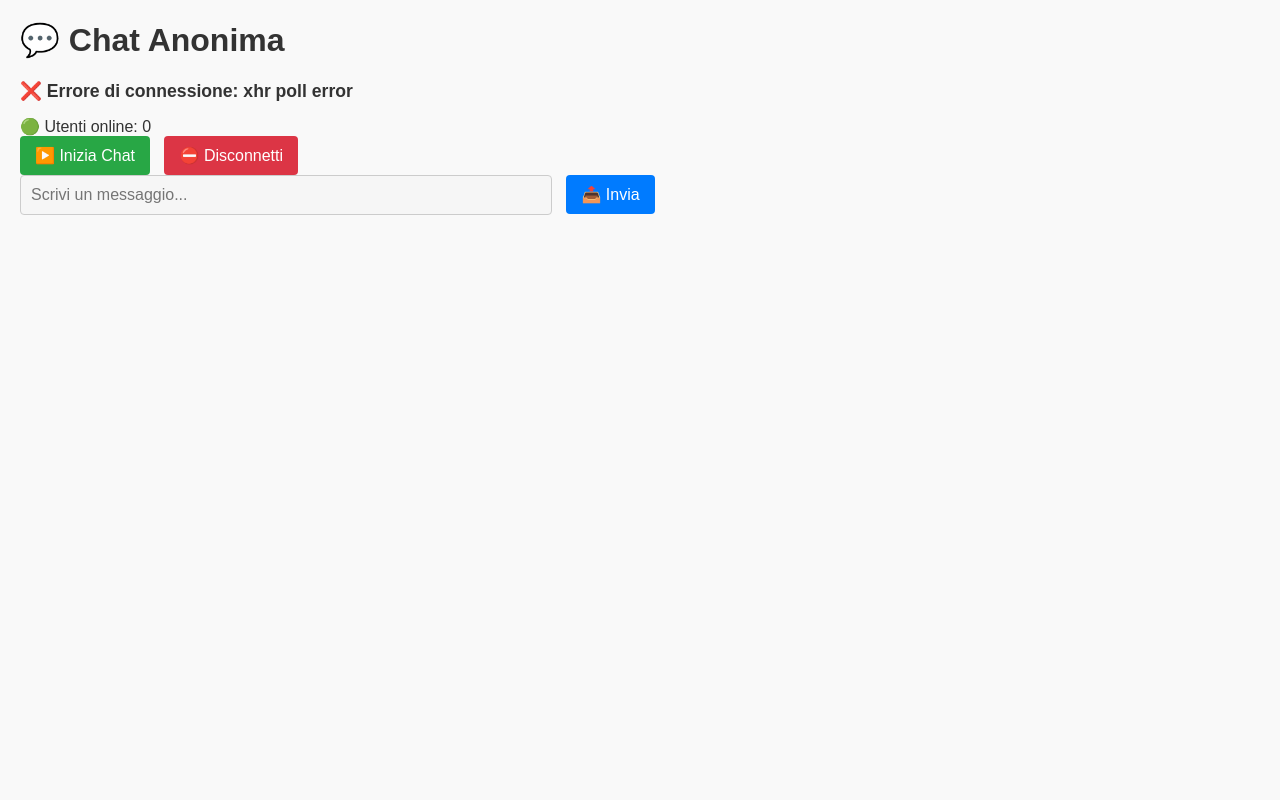
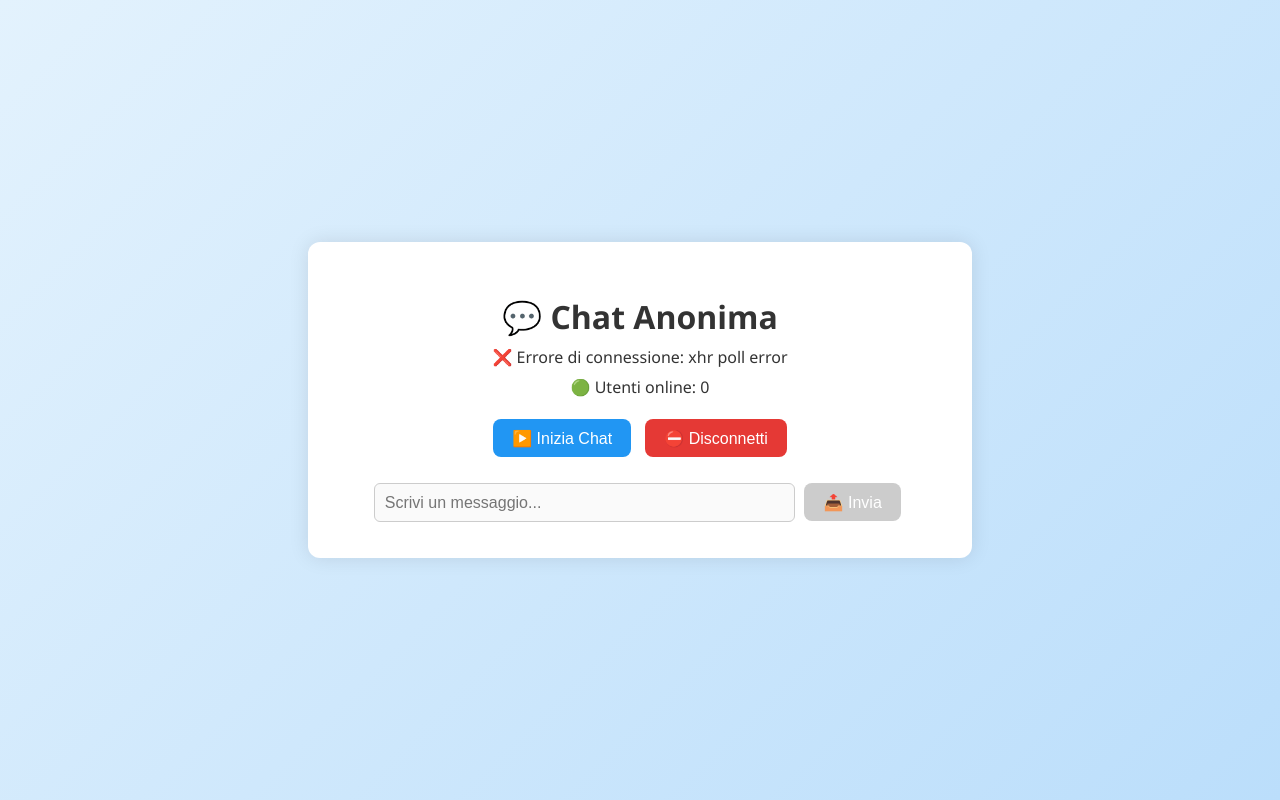
Before and after one commit to anto0102/Chattingita, a plain HTML site: page public/index.html in a window 1280 px wide. Drawn offline with nearby package versions, Linux system fonts and the light colour scheme; no server answers.

Commit message:
Update style.css

```diff
--- a/public/style.css
+++ b/public/style.css
@@ -1,46 +1,52 @@
 body {
-    font-family: Arial, sans-serif;
-    background: #f9f9f9;
+  margin: 0;
+  font-family: 'Segoe UI', Tahoma, Geneva, Verdana, sans-serif;
+  background: linear-gradient(135deg, #e3f2fd, #bbdefb);
   color: #333;
-    margin: 20px;
+  display: flex;
+  align-items: center;
+  justify-content: center;
+  height: 100vh;
 }
 
-#status {
-    margin-bottom: 15px;
-    font-weight: bold;
-    font-size: 1.1em;
+.container {
+  text-align: center;
+  max-width: 600px;
+  width: 90%;
+  background: white;
+  padding: 2rem;
+  border-radius: 12px;
+  box-shadow: 0 0 20px rgba(0,0,0,0.1);
+  animation: fadeIn 1s ease;
 }
 
-#chat {
-    border: 1px solid #ccc;
-    background: white;
-    height: 300px;
-    width: 100%;
-    max-width: 600px;
-    overflow-y: auto;
-    padding: 10px;
-    margin-bottom: 15px;
-    display: none; /* inizialmente nascosto */
-    box-shadow: 0 2px 5px rgba(0,0,0,0.1);
+h1 {
+  margin-bottom: 0.5rem;
 }
 
-#input {
-    width: calc(100% - 90px);
-    max-width: 510px;
-    padding: 10px;
-    font-size: 1em;
-    margin-right: 10px;
-    border: 1px solid #ccc;
-    border-radius: 4px;
+#status, #onlineCounter {
+  font-size: 1rem;
+  margin: 0.5rem 0;
+}
+
+#controls {
+  margin: 1rem 0;
 }
 
 button {
-    padding: 10px 15px;
-    font-size: 1em;
+  background-color: #2196f3;
+  color: white;
   border: none;
-    border-radius: 4px;
+  padding: 0.6rem 1.2rem;
+  border-radius: 8px;
+  margin: 0.3rem;
+  font-size: 1rem;
   cursor: pointer;
-    transition: background-color 0.2s ease;
+  transition: background-color 0.3s;
+}
+
+button:hover:not(:disabled) {
+  background-color: #1976d2;
 }
 
 button:disabled {
@@ -48,35 +54,54 @@ button:disabled {
   cursor: not-allowed;
 }
 
-#startBtn {
-    background-color: #28a745;
-    color: white;
-    margin-right: 10px;
-}
-
-#startBtn:hover:not(:disabled) {
-    background-color: #218838;
-}
-
-#sendBtn {
-    background-color: #007bff;
-    color: white;
-    margin-right: 10px;
-}
-
-#sendBtn:hover:not(:disabled) {
-    background-color: #0069d9;
-}
-
 #disconnectBtn {
-    background-color: #dc3545;
-    color: white;
+  background-color: #e53935;
 }
 
 #disconnectBtn:hover:not(:disabled) {
-    background-color: #c82333;
+  background-color: #c62828;
 }
 
-.controls {
-    margin-bottom: 15px;
+#chat {
+  border: 1px solid #ccc;
+  background: #fafafa;
+  padding: 1rem;
+  height: 300px;
+  overflow-y: auto;
+  text-align: left;
+  margin-top: 1rem;
+  border-radius: 8px;
+  animation: fadeIn 0.4s ease;
 }
+
+.chat-message {
+  margin-bottom: 0.5rem;
+  animation: slideIn 0.3s ease;
+}
+
+#inputArea {
+  margin-top: 1rem;
+}
+
+input[type="text"] {
+  padding: 0.6rem;
+  width: 70%;
+  max-width: 400px;
+  font-size: 1rem;
+  border: 1px solid #ccc;
+  border-radius: 6px;
+}
+
+.hidden {
+  display: none;
+}
+
+@keyframes slideIn {
+  from { opacity: 0; transform: translateY(10px); }
+  to   { opacity: 1; transform: translateY(0); }
+}
+
+@keyframes fadeIn {
+  from { opacity: 0; }
+  to   { opacity: 1; }
+}
```
Lines whose indentation alone changed are shown as unchanged.
